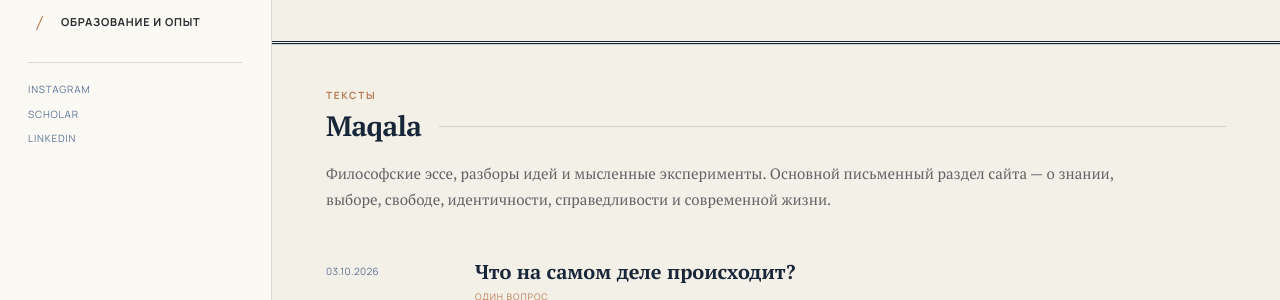
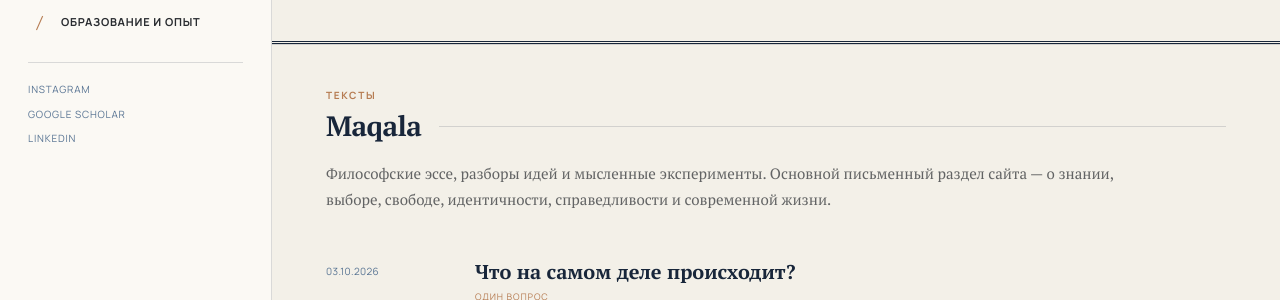
Before and after one commit to ermekuss/blog, a Jekyll site: the page built from index.html, in a window 1280 px wide. Shown: the part 352-652 px from the top of the page. Built offline with Jekyll 4.4.1, drawn with Linux system fonts in a browser that asks for light colours.

Commit message:
Update Scholar link to Google Scholar

```diff
--- a/_layouts/default.html
+++ b/_layouts/default.html
@@ -11,7 +11,6 @@
   <link rel="preconnect" href="https://fonts.gstatic.com" crossorigin>
   <link href="https://fonts.googleapis.com/css2?family=Manrope:wght@400;500;600;700&family=PT+Serif:ital,wght@0,400;0,700;1,400&display=swap" rel="stylesheet">
   <link rel="stylesheet" href="{{ '/assets/css/style.css' | relative_url }}">
-  <link rel="alternate" type="application/atom+xml" title="{{ site.title }}" href="{{ '/feed.xml' | relative_url }}">
 </head>
 <body>
   <aside class="sidebar">
@@ -33,7 +32,7 @@
     <div class="side-divider"></div>
     <div class="side-social">
       <a href="{{ site.data.profile.instagram }}" target="_blank" rel="noopener">Instagram</a>
-      <a href="{{ site.data.profile.scholar }}" target="_blank" rel="noopener">Scholar</a>
+      <a href="{{ site.data.profile.scholar }}" target="_blank" rel="noopener">Google Scholar</a>
       <a href="{{ site.data.profile.linkedin }}" target="_blank" rel="noopener">LinkedIn</a>
     </div>
 
```
